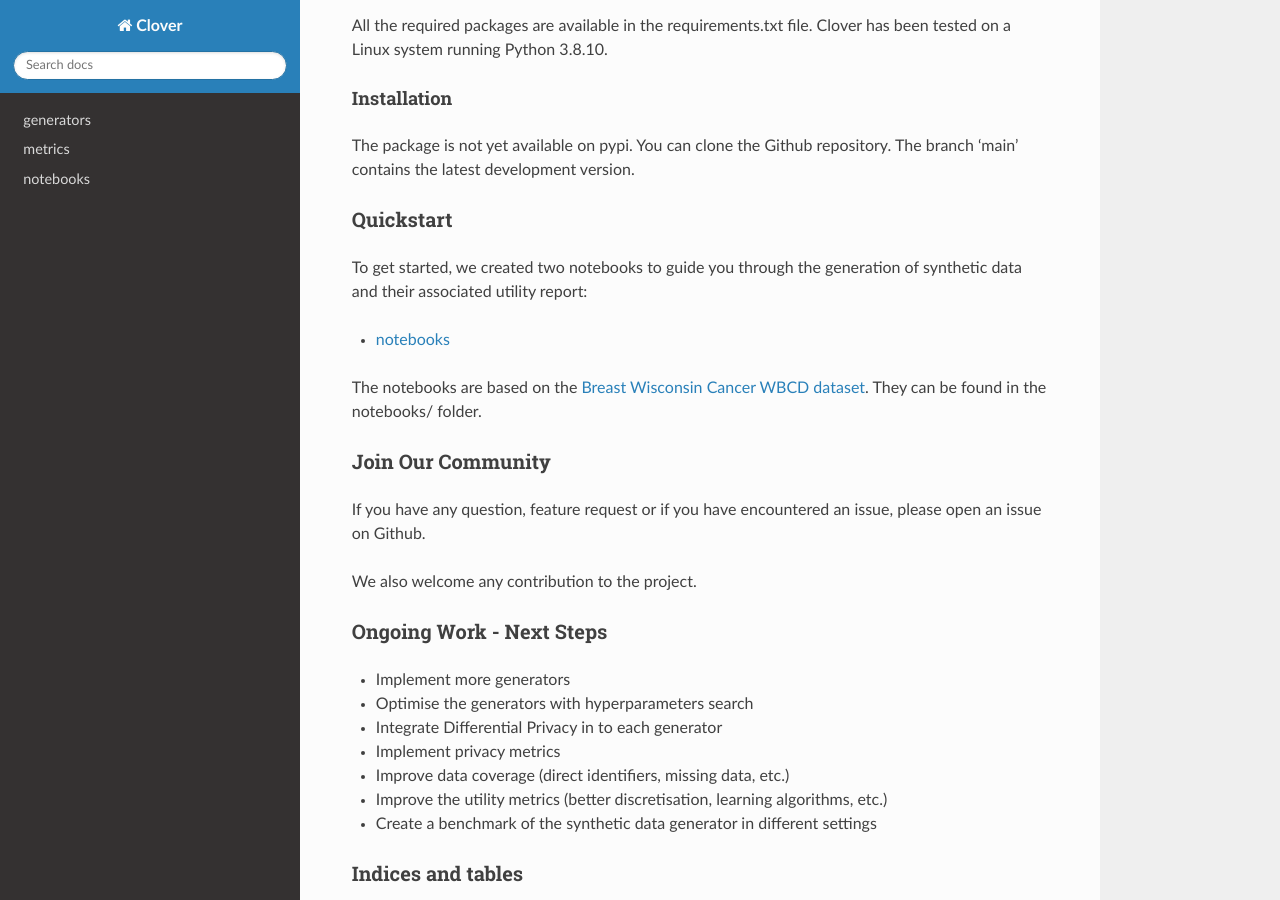
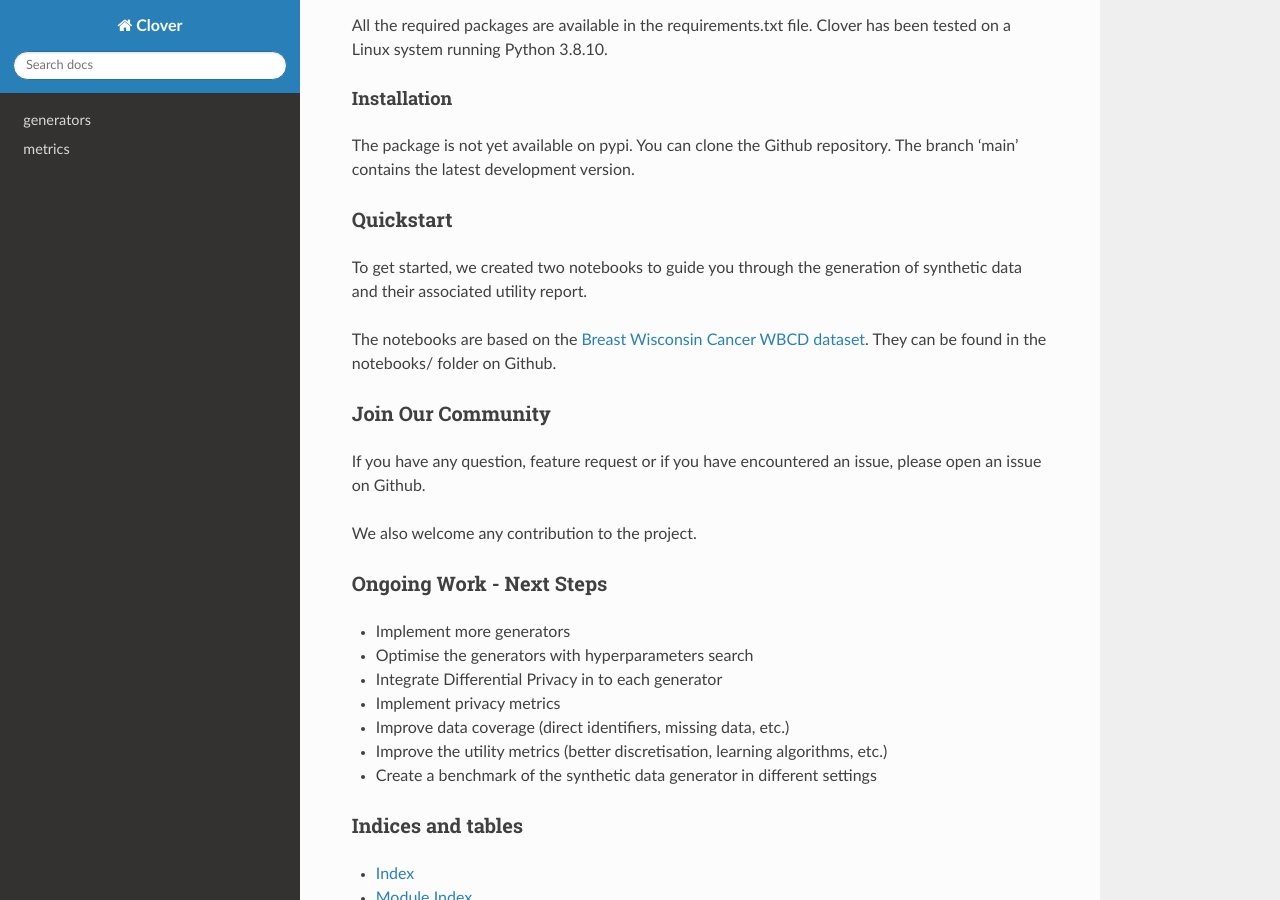
Before and after one commit to CRCHUM-CITADEL/clover, a Sphinx documentation site: the page built from docs/index.rst, in a window 1280 px wide and 900 px high, scrolled down 2312 px. Built offline with Sphinx 7.4.7 and the Read the Docs theme 2.0.0, drawn with Linux system fonts in a browser that asks for light colours; pages that are not in the unit, such as notebooks, are missing from menus.

Commit message:
notebooks nblink deleted and black formating

```diff
--- a/docs/index.rst
+++ b/docs/index.rst
@@ -108,16 +108,11 @@ The branch 'main' contains the latest development version.
 Quickstart
 ==========
 To get started, we created two notebooks to guide you through the generation of synthetic data
-and their associated utility report:
-
-.. toctree::
-   :maxdepth: 3
-
-   notebooks/modules
+and their associated utility report.
 
 The notebooks are based on the `Breast Wisconsin Cancer WBCD dataset
 <https://archive.ics.uci.edu/ml/datasets/Breast+Cancer+Wisconsin+%28Original%29>`_.
-They can be found in the notebooks/ folder.
+They can be found in the notebooks/ folder on Github.
 
 .. _join:
 
```
Also changed, not shown: docs/notebooks/modules.rst (deleted, +0 -8 lines), 4 other files.
